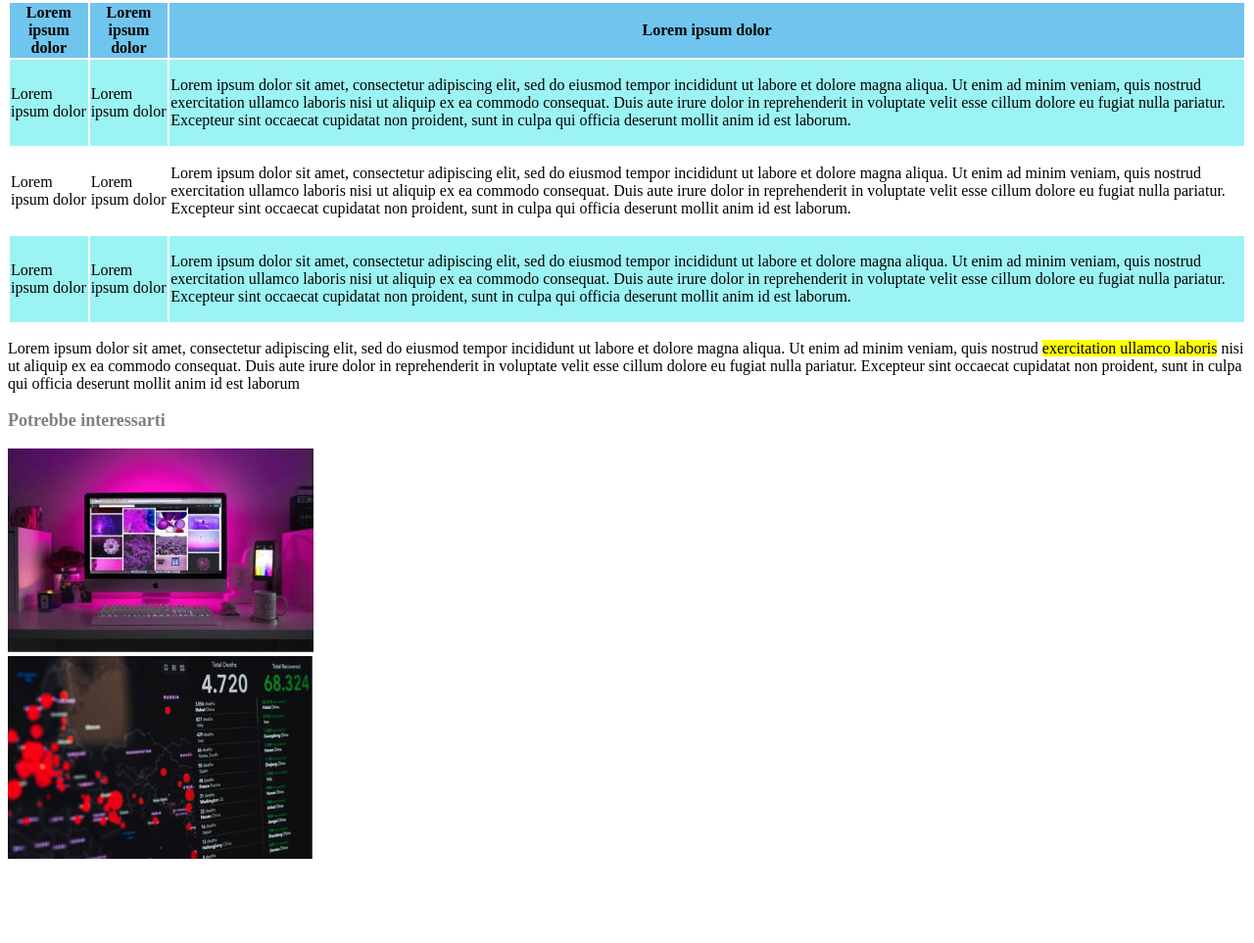
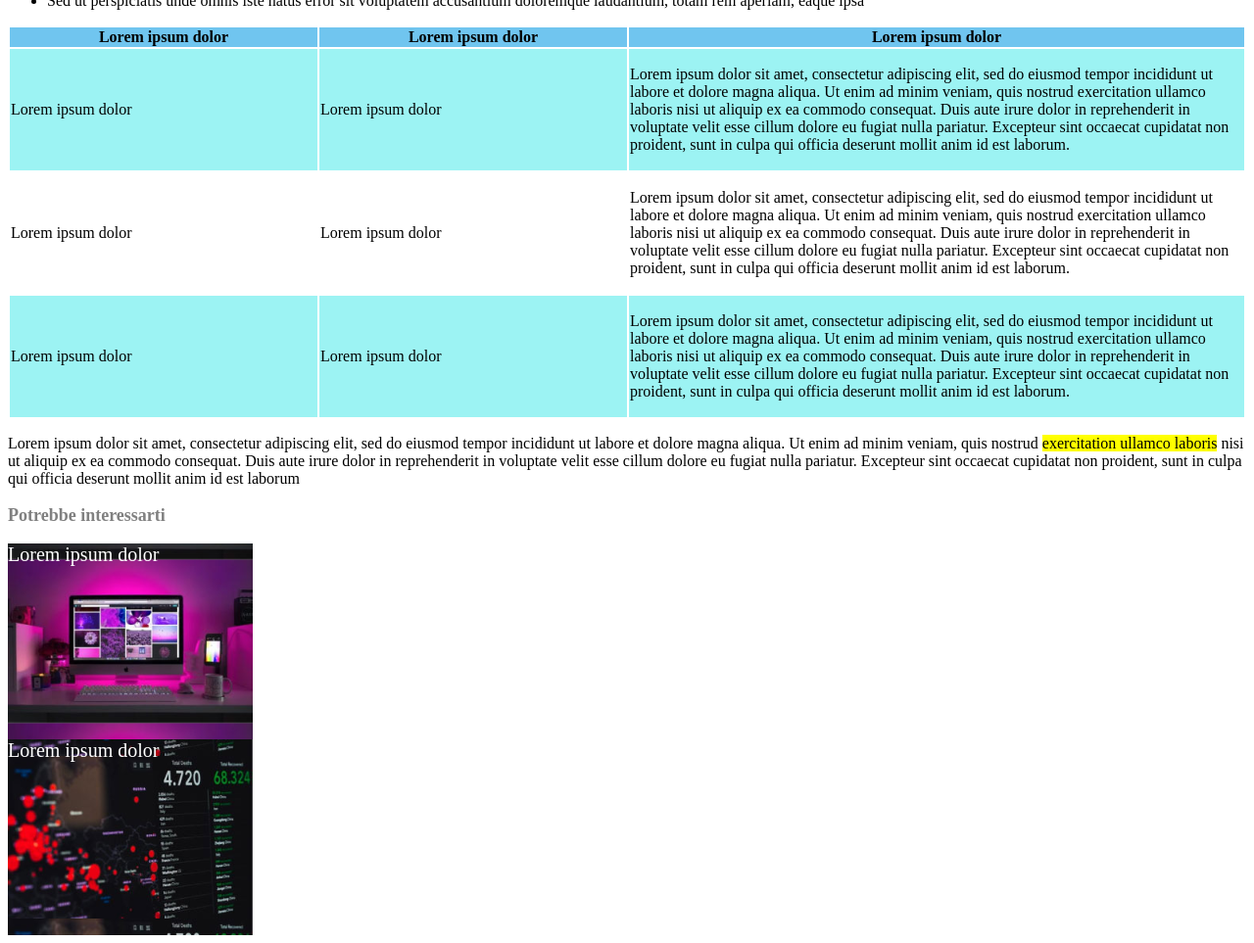
Before and after one commit to Jonathanmasa/html-css-booleaner, a plain HTML site: page index.html in a window 1280 px wide. Shown: the part 774-1737 px from the top of the page at 98% size. Before the commit the page ends 1663 px from the top, so only its background shows below. Drawn offline with Linux system fonts and the light colour scheme.

Commit message:
ulteriori modifiche

```diff
--- a/css/style.css
+++ b/css/style.css
@@ -4,9 +4,15 @@
     background-image:url(../img/pattern.png);
     background-repeat: repeat;
     background-position: center;
+    background-size: contain;
     background-color:rgb(80, 173, 205);
+    height: 80px;
 
 
+}
+
+.logo {
+    margin-top: 30px;
 }
 .sottoscrizione {
     font-family: 'Times New Roman', Times, serif;
@@ -39,3 +45,31 @@ tfoot,.primo-body {
     background-color: rgb(156, 243, 243);
 
 }
+.w25 {
+    width: 25%;
+}
+
+.w50 {
+    width: 50%;
+}
+
+.monitor {
+    background-image: url(../img/monitor.jpg);
+    width: 250px;
+    height: 200px;
+    background-position: center;
+    background-size: contain;
+    font-size: 20px;
+    color: white;
+
+}
+
+.graph {
+    background-image: url(../img/graph.jpg);
+    width: 250px;
+    height: 200px;
+    background-position: center;
+    background-size: contain;
+    font-size: 20px;
+    color: white;
+}
--- a/index.html
+++ b/index.html
@@ -15,7 +15,7 @@
          </div>
 
         <!-- titolo e descrizione intestazione -->
-         <h1>Internet devve essere al servizo del "bene pubblico": il <br> manifesto di Tim Berners-Lee</h1>
+         <h1>Internet deve essere al servizo del "bene pubblico": il <br> manifesto di Tim Berners-Lee</h1>
          <div class="sottoscrizione">Scritto da <span class="parola-evidenza">The Booleaner</span></div>
          <div class="info-dettagliate">Il 10/10/2020</div>
 
@@ -61,9 +61,9 @@
 
                 <thead>
                     <tr>
-                        <th>Lorem ipsum dolor</th>
-                        <th>Lorem ipsum dolor</th>
-                        <th>Lorem ipsum dolor</th>
+                        <th class="w25">Lorem ipsum dolor</th>
+                        <th class="w25">Lorem ipsum dolor</th>
+                        <th class="w50">Lorem ipsum dolor</th>
                     </tr>
                 </thead>
 
@@ -120,8 +120,8 @@
     <footer>
         <!-- titoli e immagini di footer -->
          <h3 class="sottoscrizione">Potrebbe interessarti</h3>
-         <div><img src="img/monitor.jpg" alt="foto monitor"></div>
-         <div><img src="img/graph.jpg" alt="foto graph"></div>
+         <div class="monitor">Lorem ipsum dolor</div>
+         <div class="graph">Lorem ipsum dolor</div>
 
     </footer>
 
```
